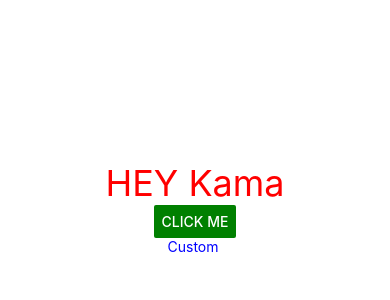
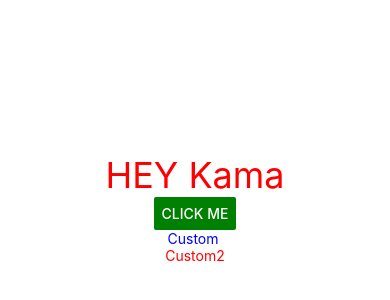
Before and after one commit to taxman206/Todolist, a React Native app: screen / in a window 390 px wide. Shown: the part 214-514 px from the top of the page. Built offline with nearby package versions, Linux system fonts and the light colour scheme.

Commit message:
adding custom 2 button

```diff
--- a/App.js
+++ b/App.js
@@ -11,6 +11,7 @@ export default function App() {
       <Button title="click me" color="green"/>
       <StatusBar style="auto" />
       <Textbox color="blue" size="24" text="Custom "/>
+      <Textbox color="red" size="24" text="Custom2"/>
     </View>
   );
 }
```
